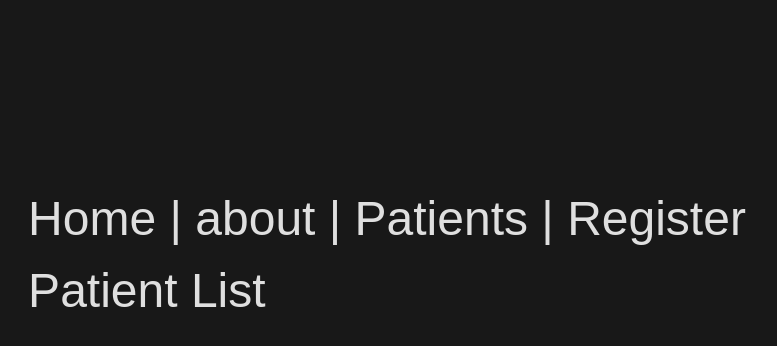
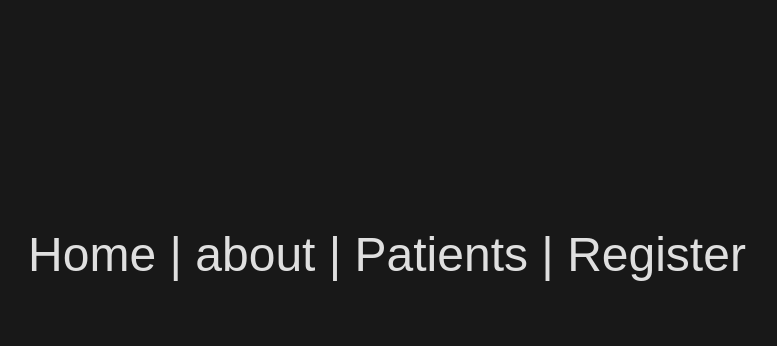
Before and after one commit to NeffCodes/retinopathy-risk-assessment-tool, a Django app: page /patients/ in a window 1280 px wide. Shown: the part 145-491 px from the top of the page, without its empty margins (253-1030 px from the left). Run offline with Django 5.2, Linux system fonts and the light colour scheme; style sheets or scripts are compiled from the project's sources.

Commit message:
update patient list

```diff
--- a/rrat/patients/templates/patients/patients_list.html
+++ b/rrat/patients/templates/patients/patients_list.html
@@ -1,9 +1,12 @@
 {% extends "layout.html" %}
 
 {% block title %}
-  List
+  Dashboard
 {% endblock title %}
 
+{% block header %}
+  Patient List
+{% endblock header %}
+
 {% block content %}
-  <h1>Patient List</h1>
 {% endblock content %}
```
